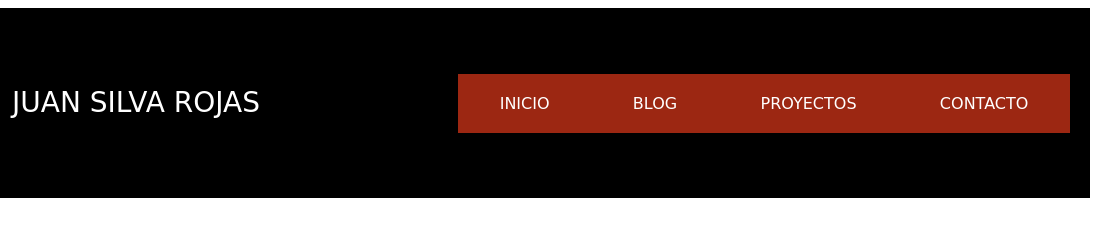
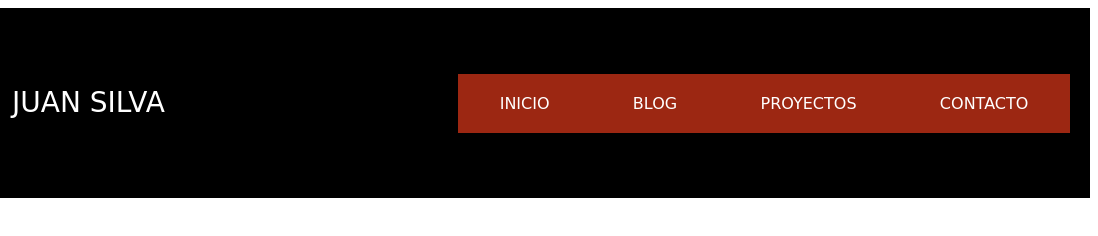
Before and after one commit to JSilvaRojas16/prueba, a plain HTML site: page index.html in a window 1280 px wide. Shown: the full height of the page, 182-1280 px from the left. Drawn offline with Linux system fonts and the light colour scheme; a web font is replaced by a local one.

Commit message:
quite mi 2do apellido

```diff
--- a/index.html
+++ b/index.html
@@ -14,7 +14,7 @@
         <header>
             <div class="logo">
                 <img src="1.png" alt="UNI">
-                <a href="#">JUAN SILVA ROJAS</a>
+                <a href="#">JUAN SILVA</a>
             </div>
 
             <nav>
```
